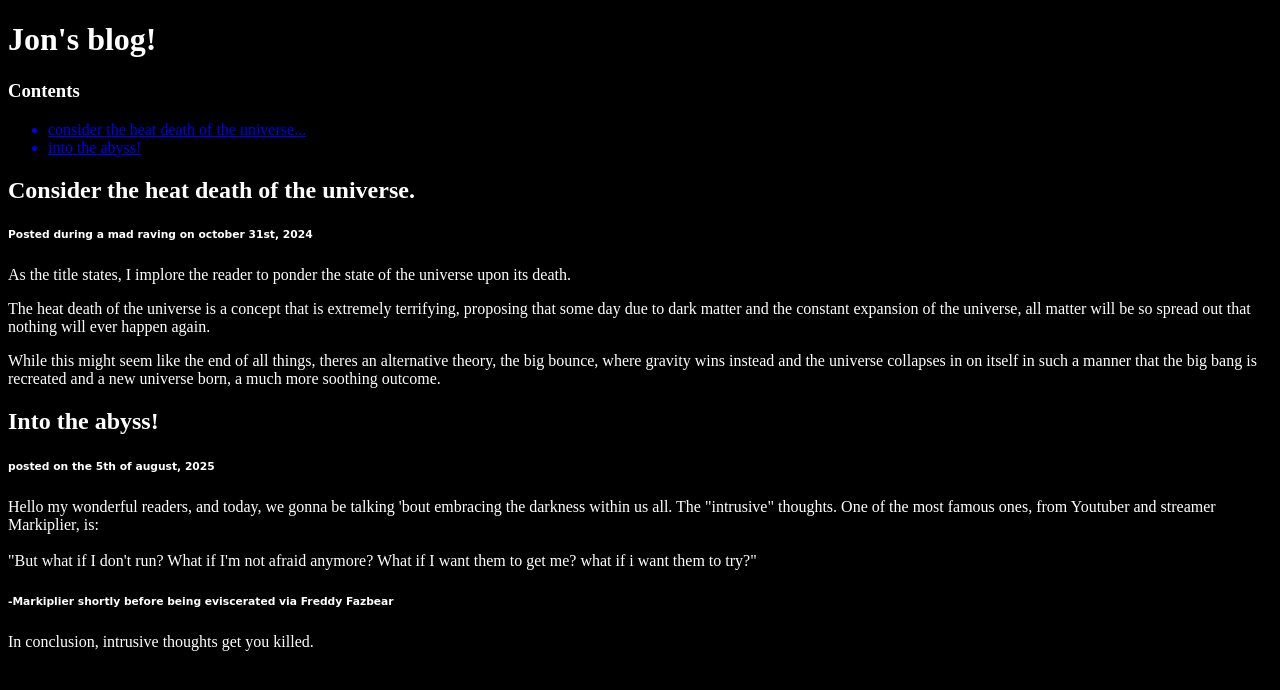
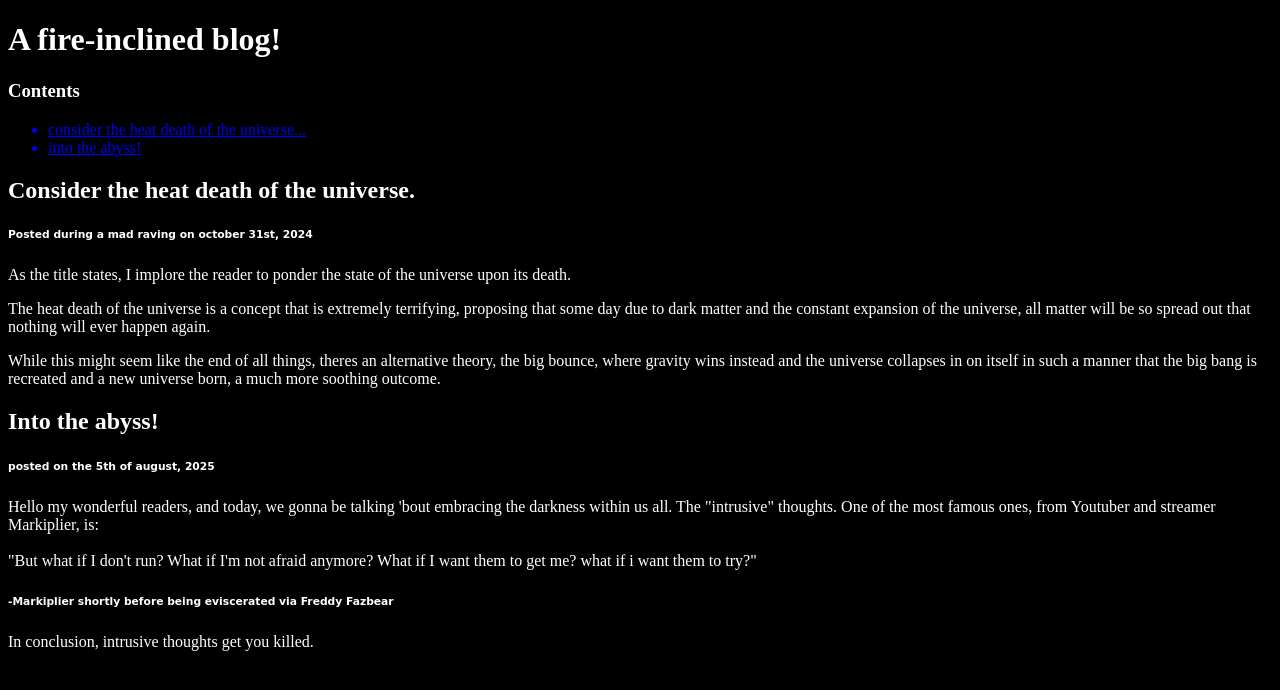
Before and after one commit to AvidPyromaniac/AvidPyromaniac.github.io, a plain HTML site: page index.html in a window 1280 px wide. Drawn offline with Linux system fonts and the light colour scheme.

Commit message:
preventing any indication of my name from being on the internet

```diff
--- a/index.html
+++ b/index.html
@@ -19,7 +19,7 @@
 
     </style>
 
-        <h1 >Jon's blog!</h1>
+        <h1 >A fire-inclined blog!</h1>
 
         <h3>Contents</h3>
         <ul>
```
